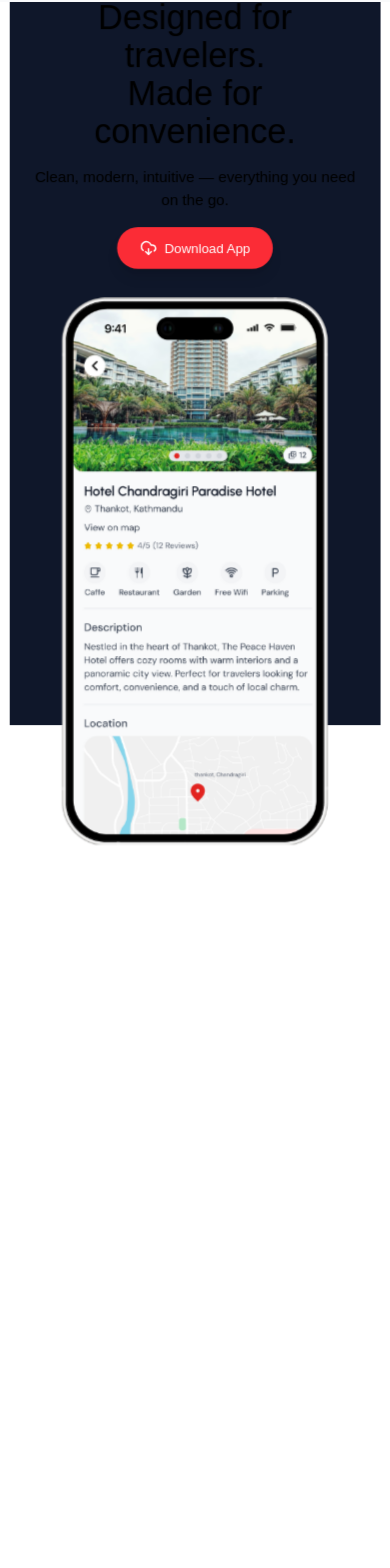
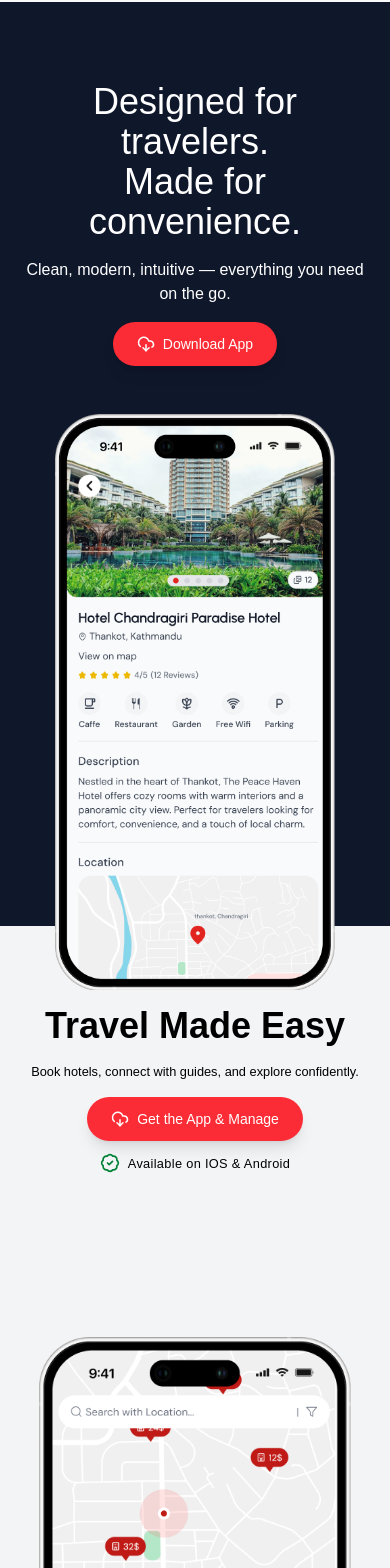
Before and after one commit to arvinpro/Room24, a Next.js app: page / in a window 390 px wide. Shown: the part 2640-4208 px from the top of the page. Built offline with nearby package versions, Linux system fonts and the light colour scheme.

Commit message:
featured responsive

```diff
--- a/app/components/AppFeature.tsx
+++ b/app/components/AppFeature.tsx
@@ -1,89 +1,15 @@
 "use client";
 
-import { motion, useScroll, useTransform } from "framer-motion";
+import { motion } from "framer-motion";
 import Image from "next/image";
-import { useRef } from "react";
 import { CloudDownload, BadgeCheck } from "lucide-react";
 
 export default function AppFeature() {
-  const containerRef = useRef<HTMLDivElement>(null);
-  const { scrollYProgress } = useScroll({
-    target: containerRef,
-    offset: ["start start", "end end"],
-  });
-
-  // Stacking animation transforms
-  const y1 = useTransform(scrollYProgress, [0, 0.3], [0, -100]);
-  const opacity1 = useTransform(scrollYProgress, [0.2, 0.4], [1, 0]);
-  const scale1 = useTransform(scrollYProgress, [0.2, 0.4], [1, 0.95]);
-
-  const y2 = useTransform(scrollYProgress, [0.3, 0.6], [100, 0]);
-  const opacity2 = useTransform(
-    scrollYProgress,
-    [0.3, 0.5, 0.7, 0.8],
-    [0, 1, 1, 0]
-  );
-  const scale2 = useTransform(scrollYProgress, [0.5, 0.7], [0.95, 1]);
-
-  const y3 = useTransform(scrollYProgress, [0.6, 1], [100, 0]);
-  const opacity3 = useTransform(scrollYProgress, [0.7, 0.9], [0, 1]);
-  const scale3 = useTransform(scrollYProgress, [0.8, 1], [0.95, 1]);
-
-  // For stacking effect (sections appear to stack on top of each other)
-  const stackZIndex1 = useTransform(scrollYProgress, [0, 0.4], [3, 1]);
-  const stackZIndex2 = useTransform(scrollYProgress, [0.3, 0.7], [2, 3]);
-  const stackZIndex3 = useTransform(scrollYProgress, [0.6, 1], [1, 3]);
-
-  // Background colors transform
-  const bgColor1 = useTransform(
-    scrollYProgress,
-    [0, 0.3, 0.4],
-    ["#0f172a", "#0f172a", "#ffffff"]
-  );
-  const bgColor2 = useTransform(
-    scrollYProgress,
-    [0.3, 0.6, 0.7],
-    ["#ffffff", "#ffffff", "#0f172a"]
-  );
-  const bgColor3 = useTransform(
-    scrollYProgress,
-    [0.6, 1],
-    ["#1f2937", "#1f2937"] // gray-800
-  );
-
-  // Text color transforms
-  const textColor1 = useTransform(
-    scrollYProgress,
-    [0, 0.3, 0.4],
-    ["#ffffff", "#ffffff", "#000000"]
-  );
-  const textColor2 = useTransform(
-    scrollYProgress,
-    [0.3, 0.6, 0.7],
-    ["#000000", "#000000", "#ffffff"]
-  );
-  const textColor3 = useTransform(
-    scrollYProgress,
-    [0.6, 1],
-    ["#ffffff", "#ffffff"]
-  );
-
   return (
-    <div ref={containerRef} className="relative">
-      <div className="sticky top-0 h-screen w-full overflow-hidden">
+    <div className="relative">
       {/* Section 1*/}
-        <motion.section
-          style={{
-            y: y1,
-            opacity: opacity1,
-            scale: scale1,
-            backgroundColor: bgColor1,
-            color: textColor1,
-            zIndex: stackZIndex1,
-          }}
-          className="absolute inset-0 flex flex-col justify-center items-center pt-20 pb-8 px-6"
-        >
-          <div className="container mx-auto max-w-6xl h-full flex flex-col">
+      <section className="flex flex-col justify-center items-center pt-20 px-6 bg-slate-900 text-white">
+        <div className="container mx-auto max-w-6xl h-screen flex flex-col">
           <div className="text-center mb-12">
             <motion.h2
               initial={{ opacity: 0, y: 20 }}
@@ -119,12 +45,7 @@ export default function AppFeature() {
             </motion.button>
           </div>
 
-            <motion.div
-              className="flex justify-center items-end relative z-10 bottom-10"
-              style={{
-                y: useTransform(scrollYProgress, [0.3, 0.6], [60, 0]),
-              }}
-            >
+          <motion.div className="flex justify-center items-end  relative  z-10">
             <motion.div
               initial={{ opacity: 0, scale: 0.8 }}
               whileInView={{ opacity: 1, scale: 1 }}
@@ -148,12 +69,7 @@ export default function AppFeature() {
             </motion.div>
           </motion.div>
 
-            <motion.div
-              className="flex-1 flex justify-center items-end mt-8 mb-8 min-h-[400px]"
-              style={{
-                y: useTransform(scrollYProgress, [0, 0.3], [0, -50]),
-              }}
-            >
+          <motion.div className="flex-1 flex justify-center items-end min-h-[400px]">
             <motion.div
               initial={{ opacity: 0, y: 50 }}
               whileInView={{ opacity: 1, y: 0 }}
@@ -165,27 +81,17 @@ export default function AppFeature() {
                 alt="Design Features"
                 width={1000}
                 height={800}
-                  className="object-contain object-bottom max-w-full hidden sm:block"
+                className="object-contain object-bottom max-w-full hidden sm:block relative bottom-0"
                 priority
               />
             </motion.div>
           </motion.div>
         </div>
-        </motion.section>
+      </section>
 
       {/* Section 2:*/}
-        <motion.section
-          style={{
-            y: y2,
-            opacity: opacity2,
-            scale: scale2,
-            backgroundColor: bgColor2,
-            color: textColor2,
-            zIndex: stackZIndex2,
-          }}
-          className="absolute inset-0 flex flex-col justify-center items-center pt-20 pb-8 px-6"
-        >
-          <div className="container mx-auto max-w-6xl h-full flex flex-col">
+      <section className="flex flex-col justify-center items-center pt-20 px-6 bg-gray-100 text-black">
+        <div className="container mx-auto max-w-6xl min-h-screen flex flex-col">
           <div className="text-center mb-12">
             <motion.h2
               initial={{ opacity: 0, y: 20 }}
@@ -230,14 +136,9 @@ export default function AppFeature() {
             </motion.p>
           </div>
 
-            <div className="relative flex-1 flex flex-col sm:grid sm:grid-cols-3 gap-6 items-end">
+          <div className="relative flex-1 flex flex-col items-center justify-center sm:grid sm:grid-cols-3 sm:items-end gap-6">
             {/* Image 1 - Bottom Left */}
-              <motion.div
-                className="flex justify-center items-center relative z-10  mt-auto sm:bottom-10"
-                style={{
-                  y: useTransform(scrollYProgress, [0.3, 0.6], [60, 0]),
-                }}
-              >
+            <motion.div className="flex justify-center items-center relative z-10  mt-auto">
               <motion.div
                 initial={{ opacity: 0, x: -50 }}
                 whileInView={{ opacity: 1, x: 0 }}
@@ -256,18 +157,14 @@ export default function AppFeature() {
     md:w-[360px]
     lg:w-[400px]
     object-contain
+    hidden md:block
           "
                 />
               </motion.div>
             </motion.div>
 
             {/* Image 2 - Bottom Right */}
-              <motion.div
-                className="flex justify-center items-end relative z-10 bottom-10"
-                style={{
-                  y: useTransform(scrollYProgress, [0.3, 0.6], [60, 0]),
-                }}
-              >
+            <motion.div className="flex justify-center items-end  relative z-10">
               <motion.div
                 initial={{ opacity: 0, x: 50 }}
                 whileInView={{ opacity: 1, x: 0 }}
@@ -280,11 +177,13 @@ export default function AppFeature() {
                   width={420}
                   height={800}
                   className="
-            w-[280px]
-            sm:w-[320px]
+    w-[80vw]
+    max-w-[360px]
+    sm:w-[350px]
     md:w-[360px]
     lg:w-[400px]
     object-contain
+    sm:ml-5
     block
   "
                 />
@@ -292,13 +191,7 @@ export default function AppFeature() {
             </motion.div>
 
             {/* Image 3 */}
-              <motion.div
-                className="flex justify-center items-center relative bottom-55"
-                style={{
-                  y: useTransform(scrollYProgress, [0.3, 0.6], [0, 0]),
-                  zIndex: 20,
-                }}
-              >
+            <motion.div className="flex justify-center items-center relative bottom-55">
               <motion.div
                 initial={{ opacity: 0, scale: 0.9 }}
                 whileInView={{ opacity: 1, scale: 1 }}
@@ -312,35 +205,25 @@ export default function AppFeature() {
                   height={900}
                   className="
             w-[320px]
-            sm:w-[360px]
+            sm:w-[320px]
             md:w-[400px]
             lg:w-[450px]
             object-contain
             h-auto
             max-h-[85vh]
             -mt-80px sm:mt-[-100px] md:mt-[-120px]
-            hidden sm:block
+            hidden md:block
           "
                 />
               </motion.div>
             </motion.div>
           </div>
         </div>
-        </motion.section>
+      </section>
 
       {/* Section 3*/}
-        <motion.section
-          style={{
-            y: y3,
-            opacity: opacity3,
-            scale: scale3,
-            backgroundColor: bgColor3,
-            color: textColor3,
-            zIndex: stackZIndex3,
-          }}
-          className="absolute inset-0 flex flex-col justify-center items-center pt-20 pb-8"
-        >
-          <div className="container mx-auto max-w-full h-full flex flex-col">
+      <section className="flex flex-col justify-center items-center pt-20 bg-gray-800 text-white">
+        <div className="container mx-auto max-w-full h-screen flex flex-col">
           <div className="text-center mb-30">
             <motion.h2
               initial={{ opacity: 0, y: 20 }}
@@ -386,12 +269,7 @@ export default function AppFeature() {
             </motion.p>
           </div>
 
-            <motion.div
-              className="flex-1 flex justify-center items-end mt-20 mb-8 min-h-[450px] bg-gray-900/22 rounded-t-full "
-              style={{
-                y: useTransform(scrollYProgress, [0.6, 1], [50, 0]),
-              }}
-            >
+          <motion.div className="flex-1 flex justify-center items-end mt-18  min-h-[400px] bg-gray-900/10 rounded-t-full ">
             <motion.div
               initial={{ opacity: 0, y: 50 }}
               whileInView={{ opacity: 1, y: 0 }}
@@ -401,22 +279,14 @@ export default function AppFeature() {
               <Image
                 src="/images/design3.png"
                 alt="Simplify Operations"
-                  width={1200}
-                  height={1200}
-                  className="object-contain object-bottom max-w-full relative top-0 sm:top-15 md:top-21"
+                width={1060}
+                height={1100}
+                className="object-contain object-bottom max-w-full relative top-0 sm:top-6 md:top-10"
               />
             </motion.div>
           </motion.div>
         </div>
-        </motion.section>
-      </div>
-
-
-      <div className="h-[300vh]">
-        <div className="h-screen"></div>
-        <div className="h-screen"></div>
-        <div className="h-screen"></div>
-      </div>
+      </section>
     </div>
   );
 }
```
Lines whose indentation alone changed are shown as unchanged.
